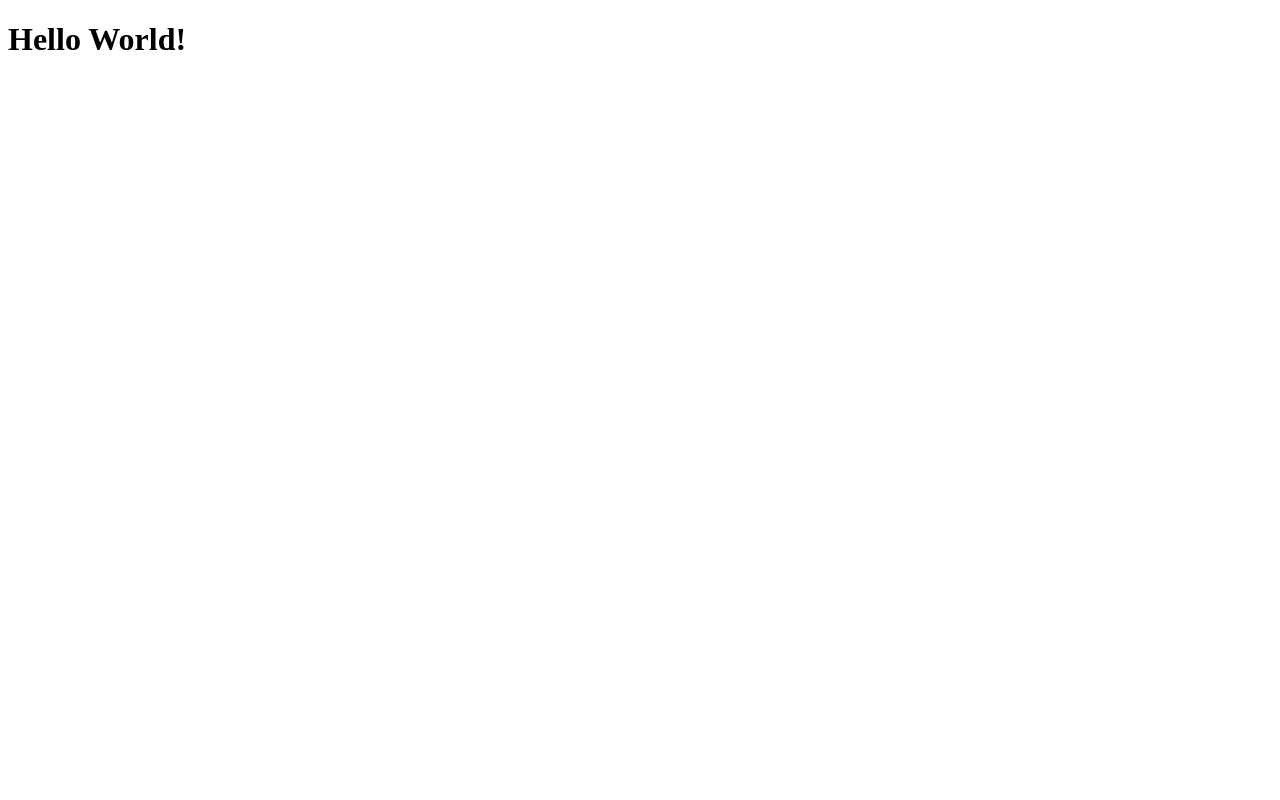
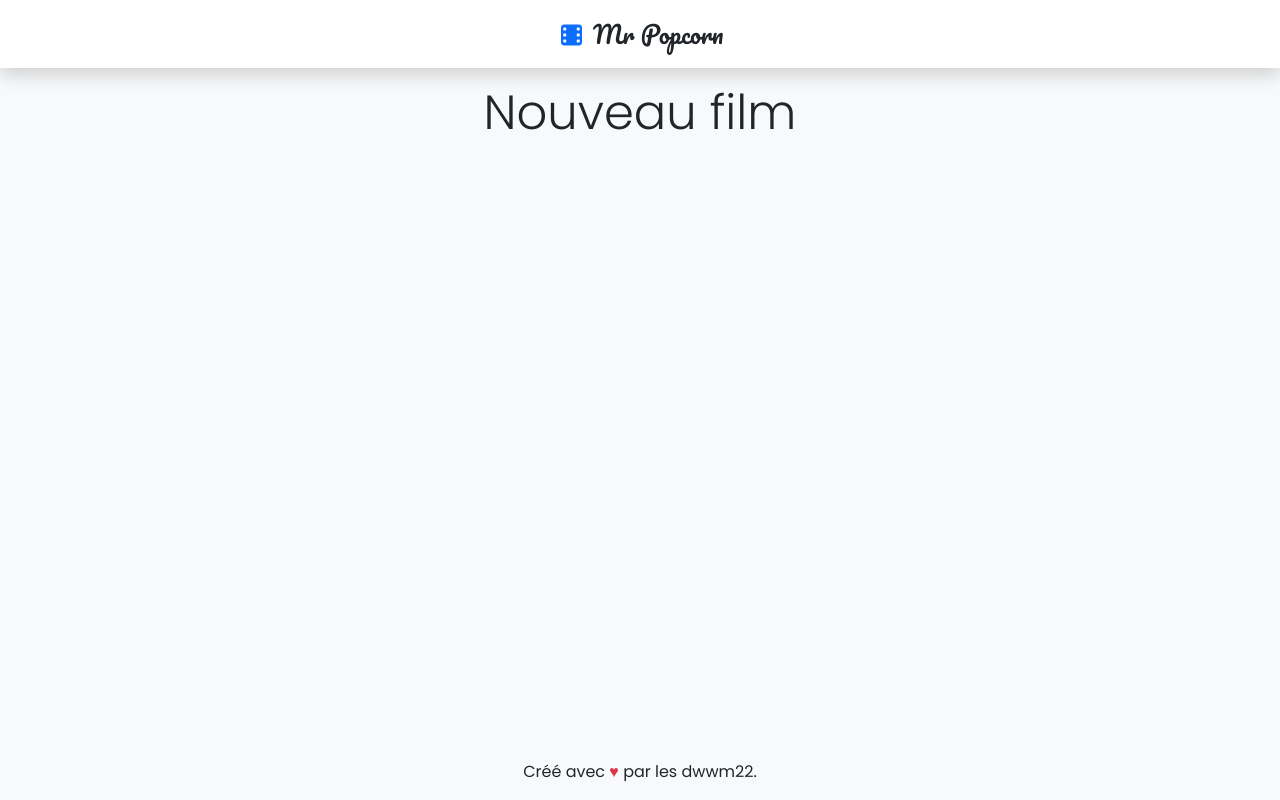
Before and after one commit to jc-aziaha/dwwm22-php-project-mr-popcorn, a PHP site: page /create.php in a window 1280 px wide. Before the commit the page is almost empty. Run offline with PHP 8.4, Linux system fonts and the light colour scheme; some libraries are stand-ins or nearby versions.

Commit message:
Création des bouts de code partiels réutilisables (partials)

```diff
--- /dev/null
+++ b/partials/foot.php
@@ -0,0 +1,3 @@
+        <script src="https://cdn.jsdelivr.net/npm/bootstrap@5.3.8/dist/js/bootstrap.bundle.min.js" integrity="sha384-FKyoEForCGlyvwx9Hj09JcYn3nv7wiPVlz7YYwJrWVcXK/BmnVDxM+D2scQbITxI" crossorigin="anonymous"></script>
+    </body>
+</html>
--- /dev/null
+++ b/partials/footer.php
@@ -0,0 +1,4 @@
+<!-- Footer -->
+<footer>
+    <p class="text-center">Créé avec <span class="text-danger">&#9829;</span> par les dwwm22.</p>
+</footer>
--- /dev/null
+++ b/partials/head.php
@@ -0,0 +1,36 @@
+<!DOCTYPE html>
+<html lang="fr">
+    <head>
+        <meta charset="UTF-8">
+        <meta name="viewport" content="width=device-width, initial-scale=1.0">
+        <title><?= isset($title) && !empty($title) ? htmlspecialchars($title) : 'Cinema' ?> - Mr Popcorn</title>
+
+        <!-- Seo -->
+        <meta name="robots" content="index, follow">
+        <meta name="description" content="<?= isset($description) && !empty($description) ? htmlspecialchars($description) : 'Cinema' ?>">
+        <meta name="author" content="Mr Popcorn">
+        <meta name="publisher" content="Dwwm22">
+        <meta name="keywords" content="<?= isset($keywords) && !empty($keywords) ? htmlspecialchars($keywords) : 'Cinema' ?>">
+
+        <!-- Favicon -->
+        <link rel="icon" type="image/png" href="/favicon-96x96.png" sizes="96x96">
+        <link rel="icon" type="image/svg+xml" href="/favicon.svg">
+        <link rel="shortcut icon" href="/favicon.ico">
+        <link rel="apple-touch-icon" sizes="180x180" href="/apple-touch-icon.png">
+        <link rel="manifest" href="/site.webmanifest">
+
+        <!-- Font awesome -->
+        <link rel="stylesheet" href="https://cdnjs.cloudflare.com/ajax/libs/font-awesome/7.0.1/css/all.min.css" integrity="sha512-2SwdPD6INVrV/lHTZbO2nodKhrnDdJK9/kg2XD1r9uGqPo1cUbujc+IYdlYdEErWNu69gVcYgdxlmVmzTWnetw==" crossorigin="anonymous" referrerpolicy="no-referrer" />
+
+        <!-- Google Font -->
+        <link rel="preconnect" href="https://fonts.googleapis.com">
+        <link rel="preconnect" href="https://fonts.gstatic.com" crossorigin>
+        <link href="https://fonts.googleapis.com/css2?family=Pacifico&family=Poppins:ital,wght@0,100;0,200;0,300;0,400;0,500;0,600;0,700;0,800;0,900;1,100;1,200;1,300;1,400;1,500;1,600;1,700;1,800;1,900&display=swap" rel="stylesheet">
+
+        <!-- Bootstrap CSS -->
+        <link href="https://cdn.jsdelivr.net/npm/bootstrap@5.3.8/dist/css/bootstrap.min.css" rel="stylesheet" integrity="sha384-sRIl4kxILFvY47J16cr9ZwB07vP4J8+LH7qKQnuqkuIAvNWLzeN8tE5YBujZqJLB" crossorigin="anonymous">
+
+        <!-- My Custom StyleSheet -->
+        <link rel="stylesheet" href="/styles/app.css">
+    </head>
+    <body class="bg-light">
--- /dev/null
+++ b/partials/nav.php
@@ -0,0 +1,7 @@
+<!-- Navbar -->
+<nav class="text-center bg-white shadow py-3">
+    <a href="/index.php" class="popcorn-brand text-decoration-none text-dark fs-4">
+        <i class="fa-solid fa-film text-primary"></i>
+        Mr Popcorn
+    </a>
+</nav>
--- /dev/null
+++ b/public/create.php
@@ -0,0 +1,19 @@
+<?php
+    $title = "Nouveau film";
+    $description = "Ajout d'un nouveau film";
+    $keywords = "Cinema, répertoire, ajout, nouveau, film, dwwm22";
+?>
+<?php include_once __DIR__ . "/../partials/head.php"; ?>
+
+    <?php include_once __DIR__ . "/../partials/nav.php"; ?>
+
+        <!-- Main: Le contenu spécifique à cette page -->
+        <main class="container">
+            <h1 class="text-center my-3 display-5">Nouveau film</h1>
+
+            <!-- Formulaire d'ajout d'un nouveau film -->
+        </main>
+
+    <?php include_once __DIR__ . "/../partials/footer.php"; ?>
+
+<?php include_once __DIR__ . "/../partials/foot.php"; ?>
--- a/public/index.php
+++ b/public/index.php
@@ -1,11 +1,24 @@
-<!DOCTYPE html>
-<html lang="en">
-    <head>
-        <meta charset="UTF-8">
-        <meta name="viewport" content="width=device-width, initial-scale=1.0">
-        <title>Document</title>
-    </head>
-    <body>
-        <h1>Hello World!</h1>
-    </body>
-</html>
+<?php
+    $title = "Liste des films";
+    $description = "Découvrez la liste complète de mes films : notes, commentaires et fiches détaillées. Répertoire cinéma mis à jour régulièrement.";
+    $keywords = "Cinéma, répertoire, film, dwwm22";
+?>
+<?php include_once __DIR__ . "/../partials/head.php"; ?>
+
+    <?php include_once __DIR__ . "/../partials/nav.php"; ?>
+
+        <!-- Main: Le contenu spécifique à cette page -->
+        <main class="container">
+            <h1 class="text-center my-3 display-5">Liste des films</h1>
+
+            <div class="d-flex justify-content-end align-items-center my-3">
+                <a href="/create.php" class="btn btn-primary">
+                    <i class="fa-solid fa-plus"></i>
+                    Ajouter film
+                </a>
+            </div>
+        </main>
+
+    <?php include_once __DIR__ . "/../partials/footer.php"; ?>
+
+<?php include_once __DIR__ . "/../partials/foot.php"; ?>
--- /dev/null
+++ b/public/styles/app.css
@@ -0,0 +1,20 @@
+html, body {
+    height: 100%;
+}
+
+body {
+    display: grid;
+    grid-template-rows: auto 1fr auto;
+}
+
+* {
+  font-family: "Poppins", sans-serif;
+  font-weight: 400;
+  font-style: normal;
+}
+
+.popcorn-brand {
+    font-family: "Pacifico", cursive;
+    font-weight: 400;
+    font-style: normal;
+}
```
Also changed, not shown: public/apple-touch-icon.png (added), public/favicon-96x96.png (added), public/favicon.ico (added), public/favicon.svg (added), public/site.webmanifest (added), public/web-app-manifest-192x192.png (added), public/web-app-manifest-512x512.png (added).
